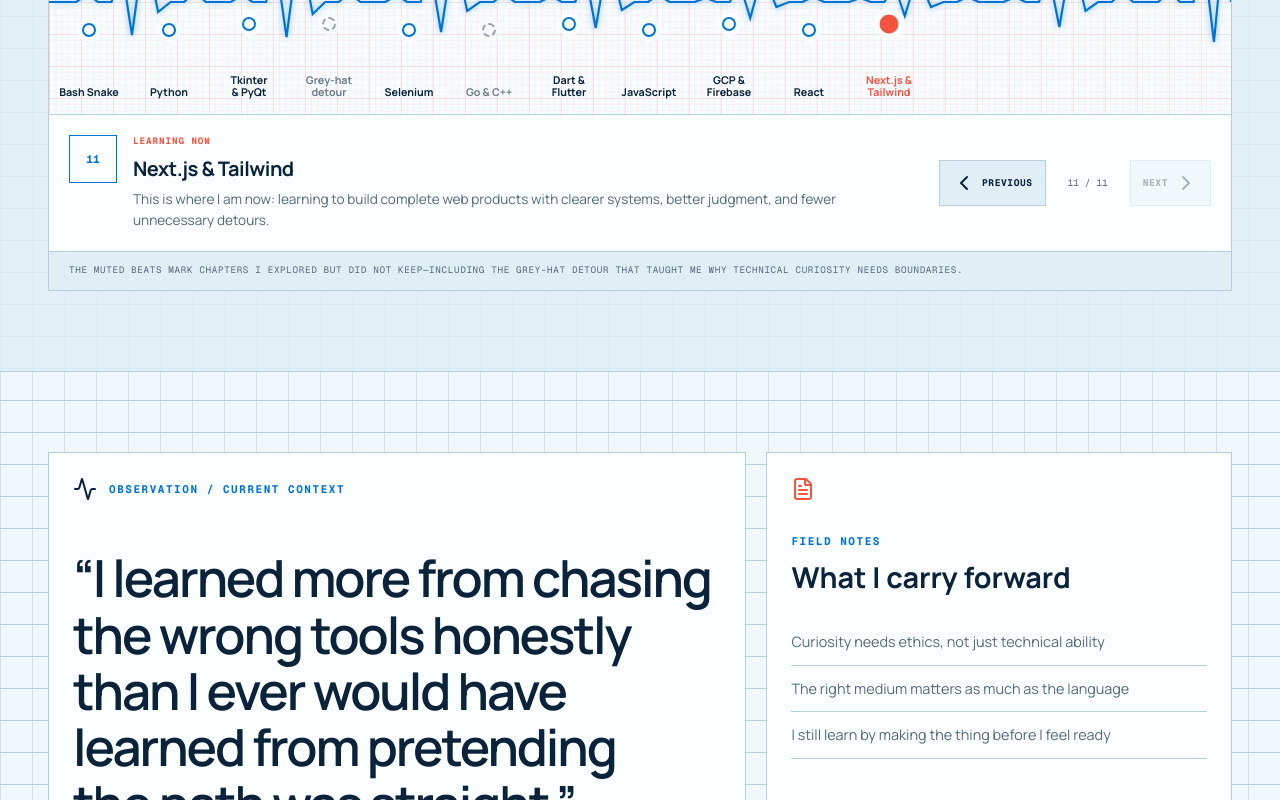
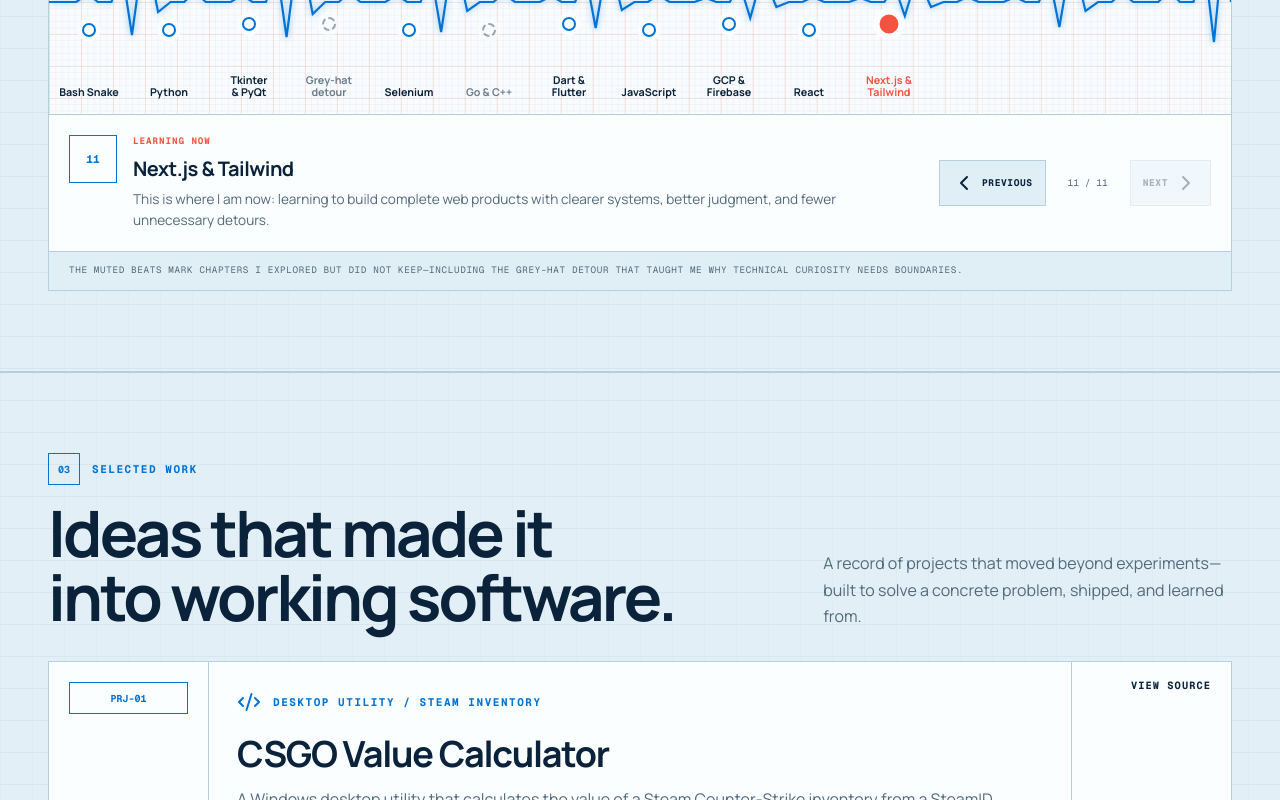
Before and after one commit to mouadessalim/mouadessalim.github.io, a Next.js app: page / in a window 1280 px wide. Shown: the part 2000-2800 px from the top of the page. Built offline with nearby package versions, Linux system fonts and the light colour scheme.

Commit message:
Add projects section to portfolio and update navigation header

```diff
--- a/app/page.tsx
+++ b/app/page.tsx
@@ -2,6 +2,7 @@
 import { HeroSection } from "@/components/hero-section";
 import { PracticeSection } from "@/components/practice-section";
 import { RoadmapSection } from "@/components/roadmap-section";
+import { ProjectsSection } from "@/components/projects-section";
 import { ObservationSection } from "@/components/observation-section";
 import { Footer } from "@/components/footer";
 
@@ -12,6 +13,7 @@
       <HeroSection />
       <PracticeSection />
       <RoadmapSection />
+      <ProjectsSection />
       <ObservationSection />
       <Footer />
     </main>
--- a/components/header.tsx
+++ b/components/header.tsx
@@ -3,7 +3,8 @@
 const navItems = [
   { index: "01", label: "Profile", href: "#profile" },
   { index: "02", label: "Roadmap", href: "#roadmap" },
-  { index: "03", label: "Contact", href: "#contact" },
+  { index: "03", label: "Projects", href: "#projects" },
+  { index: "04", label: "Contact", href: "#contact" },
 ];
 
 export function Header() {
@@ -48,7 +49,7 @@
         />
         <nav
           aria-label="Main navigation"
-          className="grid grid-cols-3 border-l border-border"
+          className="grid grid-cols-4 border-l border-border"
         >
           {navItems.map((item, itemIndex) => (
             <a
--- /dev/null
+++ b/components/projects-section.tsx
@@ -0,0 +1,82 @@
+import { Code2, ExternalLink } from "lucide-react";
+import { projects } from "@/data/portfolio";
+import { Container } from "@/components/ui/container";
+import { CodeBadge, Eyebrow } from "@/components/ui/badge";
+import { SectionHeading } from "@/components/ui/section-heading";
+
+export function ProjectsSection() {
+  return (
+    <section id="projects" className="border-y border-border bg-muted/80">
+      <Container className="flex flex-col gap-8 py-12 md:py-20">
+        <SectionHeading
+          number="03"
+          eyebrowText="Selected work"
+          title={
+            <>
+              Ideas that made it
+              <br />
+              into working software.
+            </>
+          }
+          description="A record of projects that moved beyond experiments—built to solve a concrete problem, shipped, and learned from."
+        />
+
+        <div className="flex flex-col gap-5">
+          {projects.map((project) => (
+            <article
+              key={project.href}
+              className="grid border border-border bg-card md:grid-cols-[10rem_minmax(0,1fr)_auto]"
+            >
+              <div className="flex flex-col justify-between gap-8 border-b border-border p-5 md:border-b-0 md:border-r">
+                <CodeBadge>{project.code}</CodeBadge>
+                <div className="flex flex-col gap-1 font-mono text-[0.6rem] uppercase tracking-widest text-muted-foreground">
+                  <span>{project.year}</span>
+                  <span>{project.status}</span>
+                </div>
+              </div>
+
+              <div className="flex flex-col gap-5 p-5 md:p-7">
+                <div className="flex items-center gap-3">
+                  <Code2 className="text-primary" aria-hidden="true" />
+                  <Eyebrow>Desktop utility / Steam inventory</Eyebrow>
+                </div>
+                <div className="flex flex-col gap-3">
+                  <h3 className="text-balance text-3xl font-bold tracking-[-0.035em] md:text-4xl">
+                    {project.title}
+                  </h3>
+                  <p className="max-w-3xl text-pretty leading-relaxed text-muted-foreground">
+                    {project.description}
+                  </p>
+                </div>
+                <ul
+                  className="flex flex-wrap gap-2"
+                  aria-label="Technologies used"
+                >
+                  {project.stack.map((technology) => (
+                    <li
+                      key={technology}
+                      className="border border-border bg-muted px-2.5 py-1 font-mono text-[0.6rem] font-bold uppercase tracking-wider text-muted-foreground"
+                    >
+                      {technology}
+                    </li>
+                  ))}
+                </ul>
+              </div>
+
+              <a
+                href={project.href}
+                target="_blank"
+                rel="noreferrer"
+                className="flex items-center justify-between gap-4 border-t border-border px-5 py-4 font-mono text-[0.65rem] font-bold uppercase tracking-widest transition-colors hover:bg-primary hover:text-primary-foreground md:w-40 md:flex-col md:items-end md:justify-between md:border-l md:border-t-0"
+                aria-label={`View ${project.title} source code on GitHub`}
+              >
+                View source
+                <ExternalLink aria-hidden="true" />
+              </a>
+            </article>
+          ))}
+        </div>
+      </Container>
+    </section>
+  );
+}
--- a/data/portfolio.ts
+++ b/data/portfolio.ts
@@ -91,6 +91,29 @@
   icon: LucideIcon;
 };
 
+export type Project = {
+  code: string;
+  title: string;
+  description: string;
+  year: string;
+  status: string;
+  stack: string[];
+  href: string;
+};
+
+export const projects: Project[] = [
+  {
+    code: "PRJ-01",
+    title: "CSGO Value Calculator",
+    description:
+      "A Windows desktop utility that calculates the value of a Steam Counter-Strike inventory from a SteamID or profile link, with currency-aware pricing and an Electron interface backed by Python automation.",
+    year: "2021",
+    status: "Archived",
+    stack: ["Python", "Electron", "Selenium", "Steam"],
+    href: "https://github.com/mouadessalim/CsgoValueCalculator",
+  },
+];
+
 export const practice: PracticeItem[] = [
   {
     code: "WHY-01",
```
